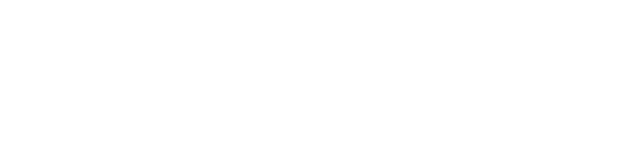
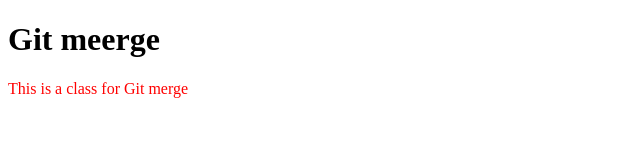
Before and after one commit to gadgetcrawford/git-lesson-2, a plain HTML site: page index.html in a window 1280 px wide. Shown: the whole page, without its empty margins (0-640 px from the left). Drawn offline with Linux system fonts and the light colour scheme.

Commit message:
completed feature 1

```diff
--- a/index.html
+++ b/index.html
@@ -5,8 +5,11 @@
   <meta name="viewport" content="width=device-width, initial-scale=1.0">
   <meta http-equiv="X-UA-Compatible" content="ie=edge">
   <title>Document</title>
+  <link rel="stylesheet" href="main.css">
 </head>
 <body>
+  <h1>Git meerge</h1>
+  <p>This is a class for Git merge</p>
 
 </body>
 </html>
--- /dev/null
+++ b/main.css
@@ -0,0 +1,3 @@
+p {
+  color: red
+}
```
